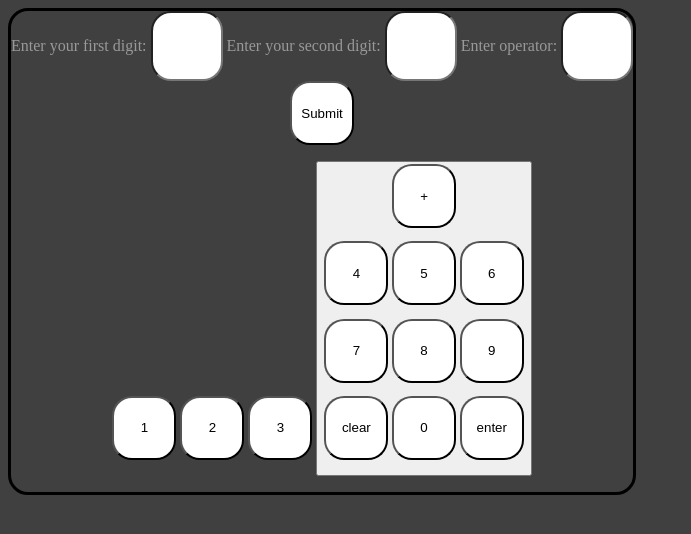
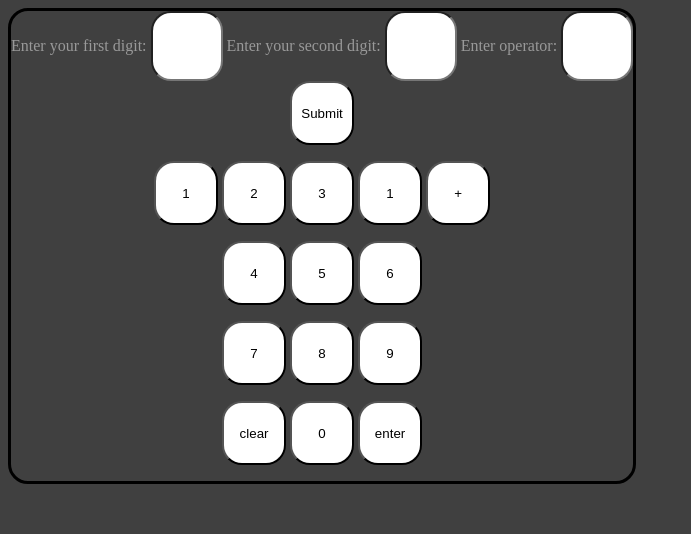
Before and after one commit to SkarlaxRobotics/taschenrechner, a Flask app: page / in a window 1280 px wide. Shown: the top 534 px of the page, without its empty margins (0-691 px from the left). Run offline with Flask 2, Linux system fonts and the light colour scheme.

Commit message:
input statt button

```diff
--- a/main.py
+++ b/main.py
@@ -32,7 +32,7 @@ def result():
         operator = str(output["operator"])
         ergebnis = first_digit*second_digit'''
     if request.method == 'POST':
-        button_value = request.form['button_value']
+        #button_value = request.form['button_value']
         form_value = request.form['form_value']
 
     #math_own.math()
--- a/templates/index.html
+++ b/templates/index.html
@@ -38,7 +38,7 @@
                 <input type='button' value='  1  ' name='1' onclick='appendToDigit(1)'id="1" name="1" />
                 <input type='button' value='  2  ' name='2' onclick='appendToDigit(2)'id="2" name="2"/>
                 <input type='button' value='  3  ' name='3' onclick='appendToDigit(3)'id="3" name="3" />
-                <button type="submit" name="button_value" value="1" onclick="setFormValue('1')"/>
+                <input type="submit" name="button_value" value="1" onclick="setFormValue('1')"/>
 
                 <input type='button' value='+' id="operator" name="operator" />
             </p>
```
